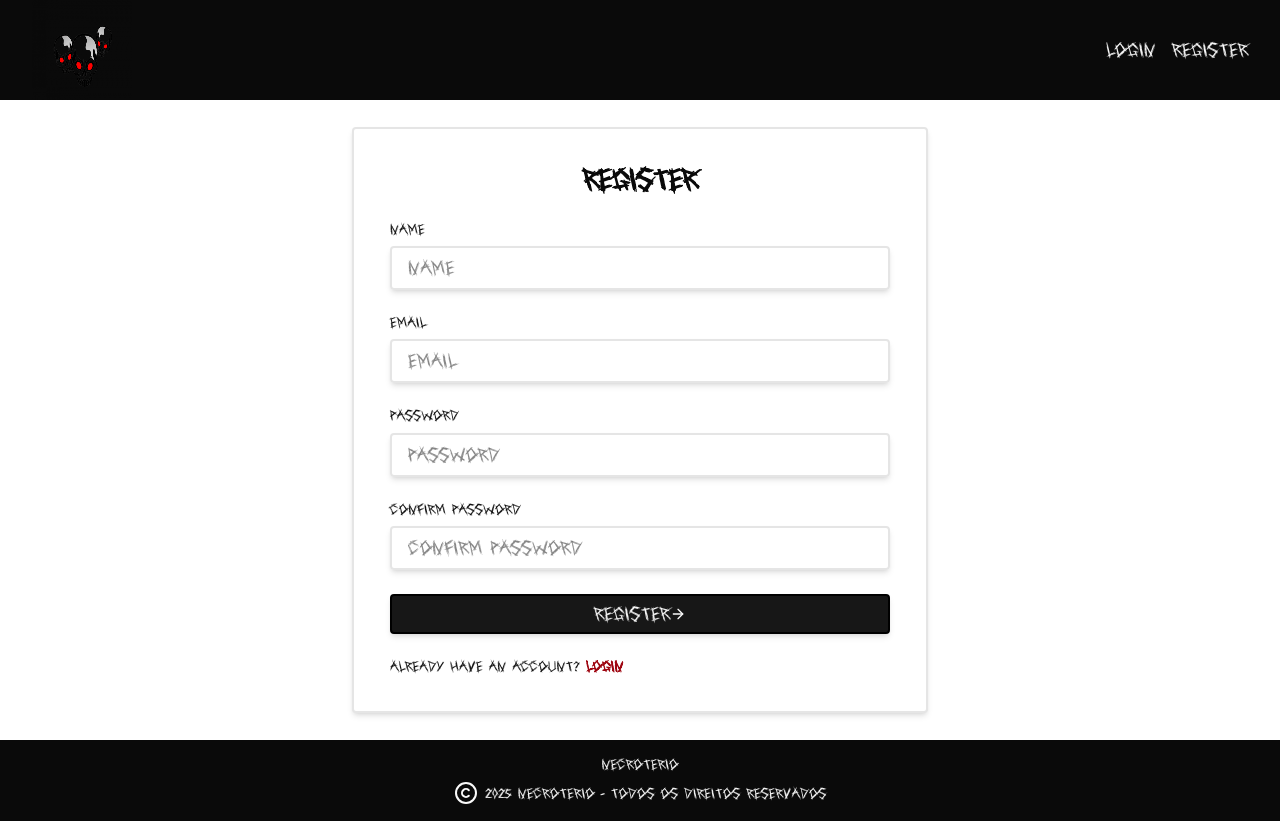
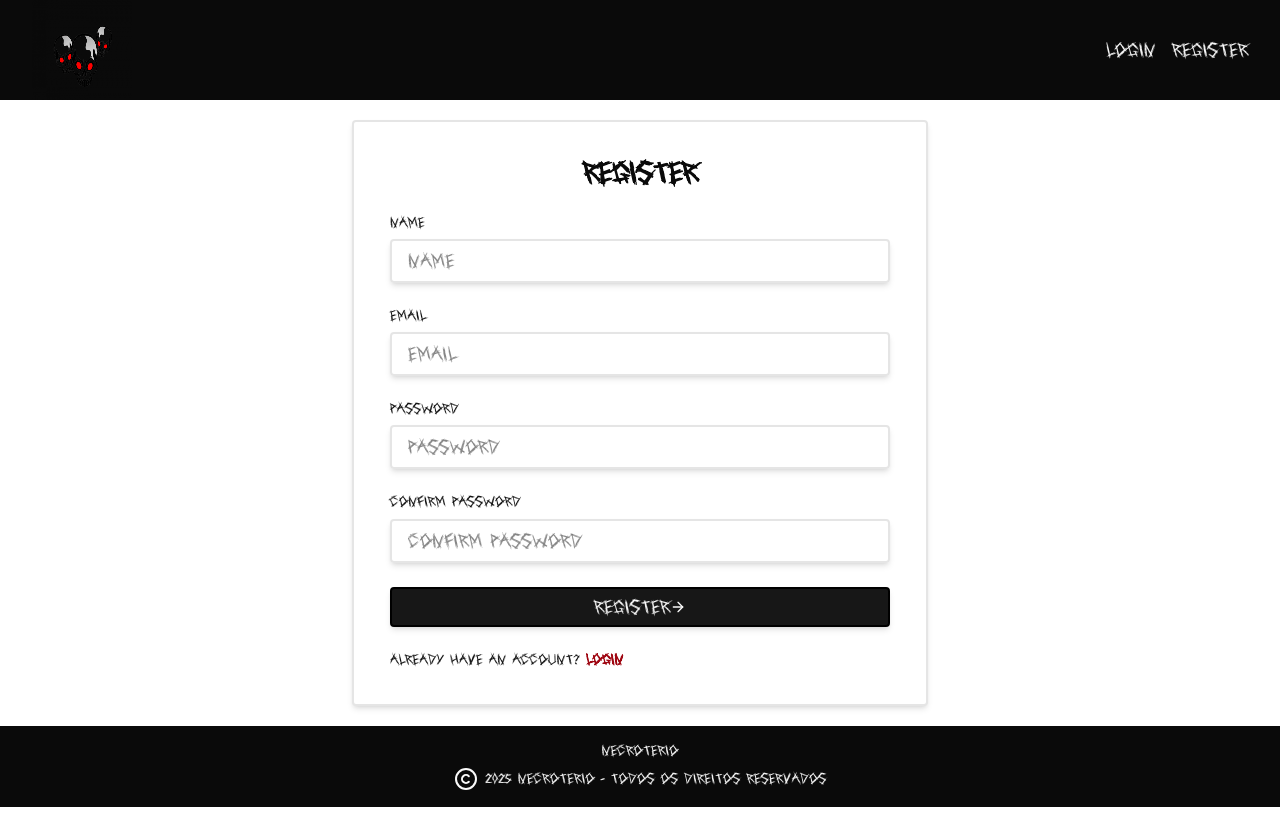
Before and after one commit to dumota/Necroterio-app-ui_2.0, a Next.js app: page /register in a window 1280 px wide. Built offline with nearby package versions, Linux system fonts and the light colour scheme; no server answers.

Commit message:
fix height css register form

```diff
--- a/app/(app)/layout.tsx
+++ b/app/(app)/layout.tsx
@@ -5,5 +5,9 @@ export default function AppLayoutRoot({
 }: Readonly<{
   children: React.ReactNode;
 }>) {
-  return <AppLayout>{children}</AppLayout>;
+  return (
+    <AppLayout>
+      <div className="">{children}</div>
+    </AppLayout>
+  );
 }
--- a/components/common/navbar/index.tsx
+++ b/components/common/navbar/index.tsx
@@ -26,7 +26,7 @@ export default function Navbar() {
 
 
   return (
-    <nav className="flex items-center w-full justify-between  bg-neutral-950 px-8">
+    <nav className="flex items-center w-full justify-between  bg-neutral-950 px-8" id="navbar">
       <div className="flex items-center gap-4">
         <Link href="/" className="h-[100px] w-[100px]">
           <Image
--- a/components/pages/auth/components/registerForm/index.tsx
+++ b/components/pages/auth/components/registerForm/index.tsx
@@ -13,13 +13,12 @@ export default function RegisterForm() {
 
 
 
-
     return (
 
 
 
 
-    <div className="flex justify-center items-center w-full lg:h-[calc(100vh-160px)] h-full lg:p-0 p-4">
+    <div className="flex justify-center items-center w-full lg:py-5 lg:p-0 p-4">
       {/* <div className="opacity-50 text-red-800 lg:block hidden">
         <LottieRender animationData={PixelSkull} />
       </div> */}
@@ -39,8 +38,8 @@ export default function RegisterForm() {
 
             <div className="flex flex-col gap-2">
               <Label className="text-sm">Email</Label>
-              <Input type="email" placeholder="Email" {...register("email")} />
-              {errors.email && <p className="text-red-500 text-sm">{errors.email.message}</p>}
+              <Input type="email" placeholder="Email" {...register("account")} />
+              {errors.account && <p className="text-red-500 text-sm">{errors.account.message}</p>}
             </div>
 
             <div className="flex flex-col gap-2">
```
